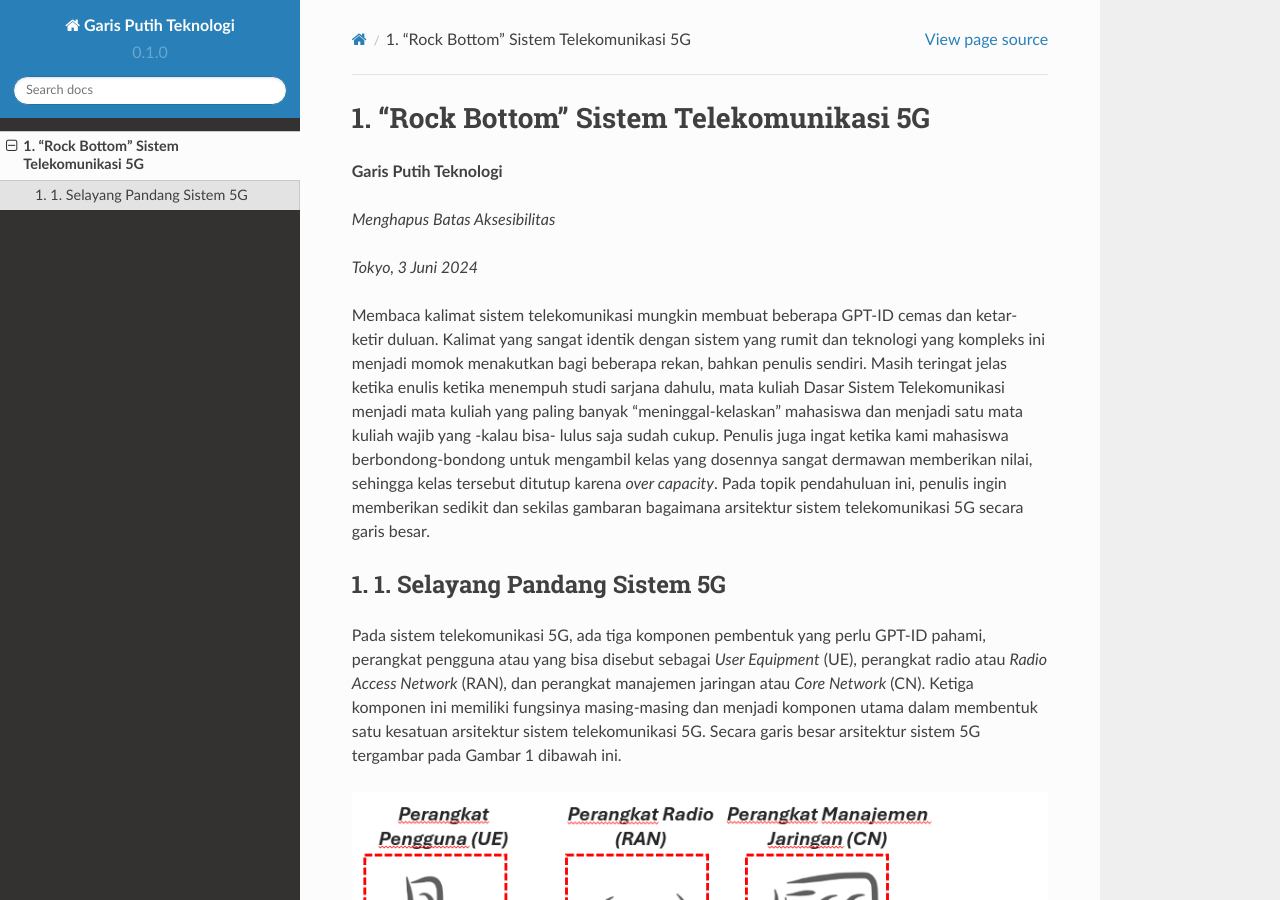
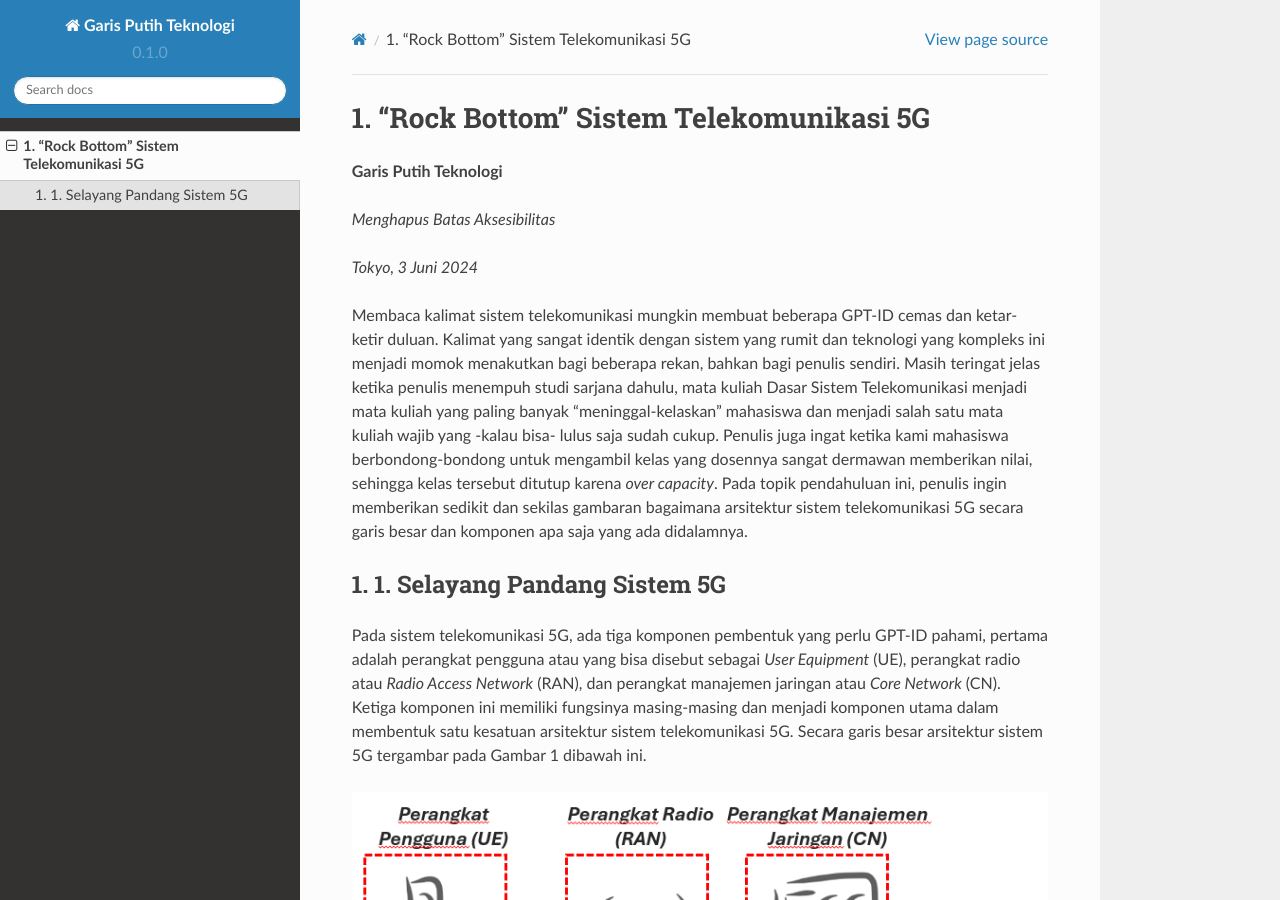
Before and after one commit to garisputihteknologi/garisputihteknologi, a Sphinx documentation site: the page built from docs/source/arsitektur5G.rst, in a window 1280 px wide and 900 px high. Built offline with Sphinx 7.4.7 and the Read the Docs theme 2.0.0, drawn with Linux system fonts in a browser that asks for light colours.

Commit message:
Update arsitektur5G.rst

```diff
--- a/docs/source/arsitektur5G.rst
+++ b/docs/source/arsitektur5G.rst
@@ -6,11 +6,11 @@
 
 *Tokyo, 3 Juni 2024*
 
-Membaca kalimat sistem telekomunikasi mungkin membuat beberapa GPT-ID cemas dan ketar-ketir duluan. Kalimat yang sangat identik dengan sistem yang rumit dan teknologi yang kompleks ini menjadi momok menakutkan bagi beberapa rekan, bahkan penulis sendiri. Masih teringat jelas ketika enulis ketika menempuh studi sarjana dahulu, mata kuliah Dasar Sistem Telekomunikasi menjadi mata kuliah yang paling banyak "meninggal-kelaskan" mahasiswa dan menjadi satu mata kuliah wajib yang -kalau bisa- lulus saja sudah cukup. Penulis juga ingat ketika kami mahasiswa berbondong-bondong untuk mengambil kelas yang dosennya sangat dermawan memberikan nilai, sehingga kelas tersebut ditutup karena *over capacity*. Pada topik pendahuluan ini, penulis ingin memberikan sedikit dan sekilas gambaran bagaimana arsitektur sistem telekomunikasi 5G secara garis besar.
+Membaca kalimat sistem telekomunikasi mungkin membuat beberapa GPT-ID cemas dan ketar-ketir duluan. Kalimat yang sangat identik dengan sistem yang rumit dan teknologi yang kompleks ini menjadi momok menakutkan bagi beberapa rekan, bahkan bagi penulis sendiri. Masih teringat jelas ketika penulis menempuh studi sarjana dahulu, mata kuliah Dasar Sistem Telekomunikasi menjadi mata kuliah yang paling banyak "meninggal-kelaskan" mahasiswa dan menjadi salah satu mata kuliah wajib yang -kalau bisa- lulus saja sudah cukup. Penulis juga ingat ketika kami mahasiswa berbondong-bondong untuk mengambil kelas yang dosennya sangat dermawan memberikan nilai, sehingga kelas tersebut ditutup karena *over capacity*. Pada topik pendahuluan ini, penulis ingin memberikan sedikit dan sekilas gambaran bagaimana arsitektur sistem telekomunikasi 5G secara garis besar dan komponen apa saja yang ada didalamnya.
 
 1. 1. Selayang Pandang Sistem 5G
 ---------------------------------
-Pada sistem telekomunikasi 5G, ada tiga komponen pembentuk yang perlu GPT-ID pahami, perangkat pengguna atau yang bisa disebut sebagai *User Equipment* (UE), perangkat radio atau *Radio Access Network* (RAN), dan perangkat manajemen jaringan atau *Core Network* (CN). Ketiga komponen ini memiliki fungsinya masing-masing dan menjadi komponen utama dalam membentuk satu kesatuan arsitektur sistem telekomunikasi 5G. Secara garis besar arsitektur sistem 5G tergambar pada Gambar 1 dibawah ini.
+Pada sistem telekomunikasi 5G, ada tiga komponen pembentuk yang perlu GPT-ID pahami, pertama adalah perangkat pengguna atau yang bisa disebut sebagai *User Equipment* (UE), perangkat radio atau *Radio Access Network* (RAN), dan perangkat manajemen jaringan atau *Core Network* (CN). Ketiga komponen ini memiliki fungsinya masing-masing dan menjadi komponen utama dalam membentuk satu kesatuan arsitektur sistem telekomunikasi 5G. Secara garis besar arsitektur sistem 5G tergambar pada Gambar 1 dibawah ini.
 
 .. image:: gambar/1_Arsitektur_5G.png
   :width: 800
```
